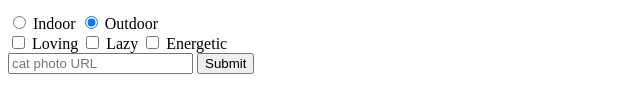
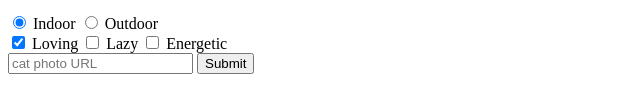
Before and after one commit to genesis-algorithms/freeCodeCamp, a plain HTML site: page 01-responsive-web-design/01-basic-html-and-html5/24-check-radio-buttons-and-checkboxes-by-default.html in a window 1280 px wide. Shown: the part 616-728 px from the top of the page, 0-640 px from the left. Drawn offline with Linux system fonts and the light colour scheme.

Commit message:
fix: "checked" attribute place

```diff
--- a/01-responsive-web-design/01-basic-html-and-html5/24-check-radio-buttons-and-checkboxes-by-default.html
+++ b/01-responsive-web-design/01-basic-html-and-html5/24-check-radio-buttons-and-checkboxes-by-default.html
@@ -28,8 +28,8 @@
     </ol>
     <form action="https://freecatphotoapp.com/submit-cat-photo">
       <label><input type="radio" name="indoor-outdoor" value="indoor" checked> Indoor</label>
-      <label><input type="radio" name="indoor-outdoor" value="outdoor" checked> Outdoor</label><br>
-      <label><input type="checkbox" name="personality" value="loving"> Loving</label>
+      <label><input type="radio" name="indoor-outdoor" value="outdoor"> Outdoor</label><br>
+      <label><input type="checkbox" name="personality" value="loving" checked> Loving</label>
       <label><input type="checkbox" name="personality" value="lazy"> Lazy</label>
       <label><input type="checkbox" name="personality" value="energetic"> Energetic</label><br>
       <input type="text" placeholder="cat photo URL" required value>
```
Also changed, not shown: 01-responsive-web-design/01-basic-html-and-html5/25-nest-many-elements-within-a-single-div-element.html (+2 -2 lines).
